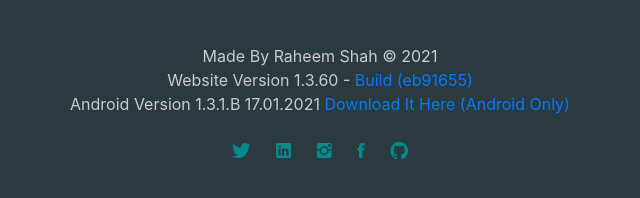
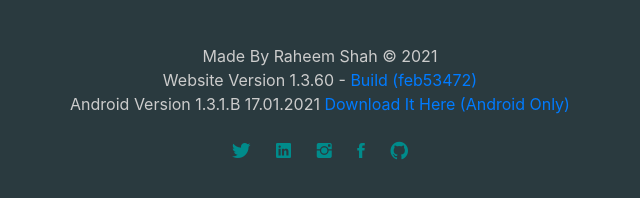
Before and after one commit to Raheemshah2809/My-Portfolio, a plain HTML site: page index.html in a window 1280 px wide. Shown: the part 2121-2319 px from the top of the page, 320-960 px from the left. Drawn offline with nearby package versions, Linux system fonts and the light colour scheme.

Commit message:
updated build number

```diff
--- a/index.html
+++ b/index.html
@@ -118,7 +118,7 @@
       </div>
       <div>
         <p>Made By Raheem Shah  &copy; 2021<br>
-             Website Version 1.3.60 - <a href="https://github.com/Raheemshah2809/Raheemshah.github.io/commit/eb91655fda9017f367841617be3ec920dca963b4" target="_blank">Build (eb91655)</a>
+             Website Version 1.3.60 - <a href="https://github.com/Raheemshah2809/Raheemshah.github.io/commit/feb53472f8f42c31327f6e39330df8a5b3147f20" target="_blank">Build (feb53472)</a>
 <br>
             Android Version 1.3.1.B 17.01.2021 <a href="https://github.com/Raheemshah2809/Portfolio-android-app/releases/tag/1.3.1" target="_blank">Download It Here (Android Only)</a>
         </p>
```
